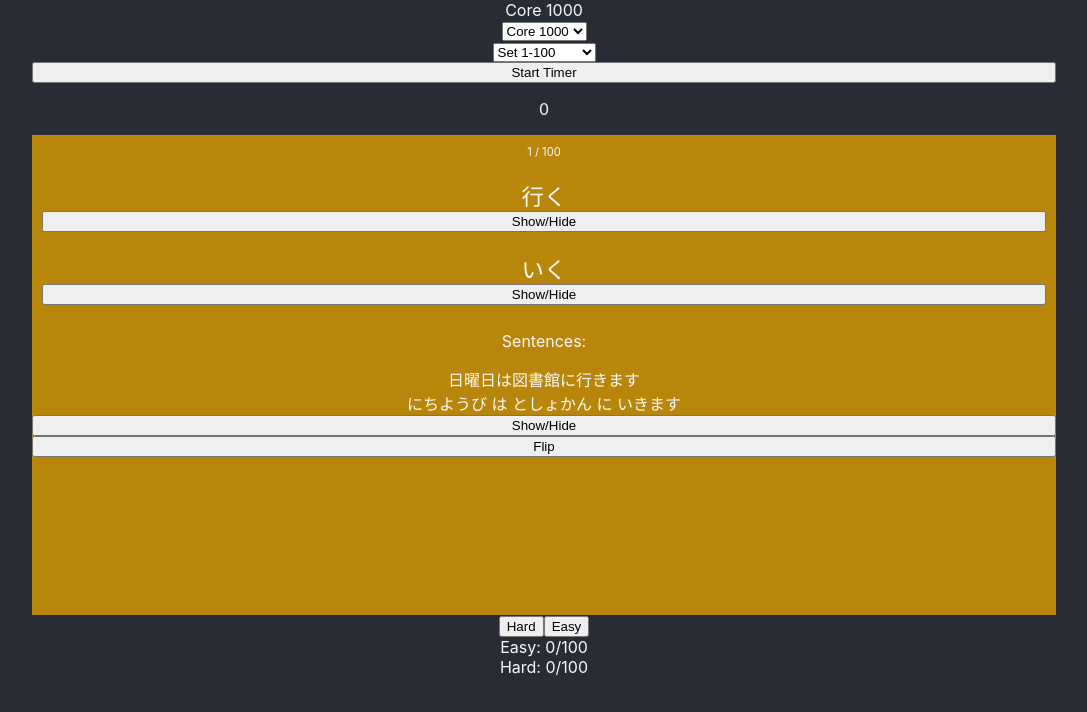
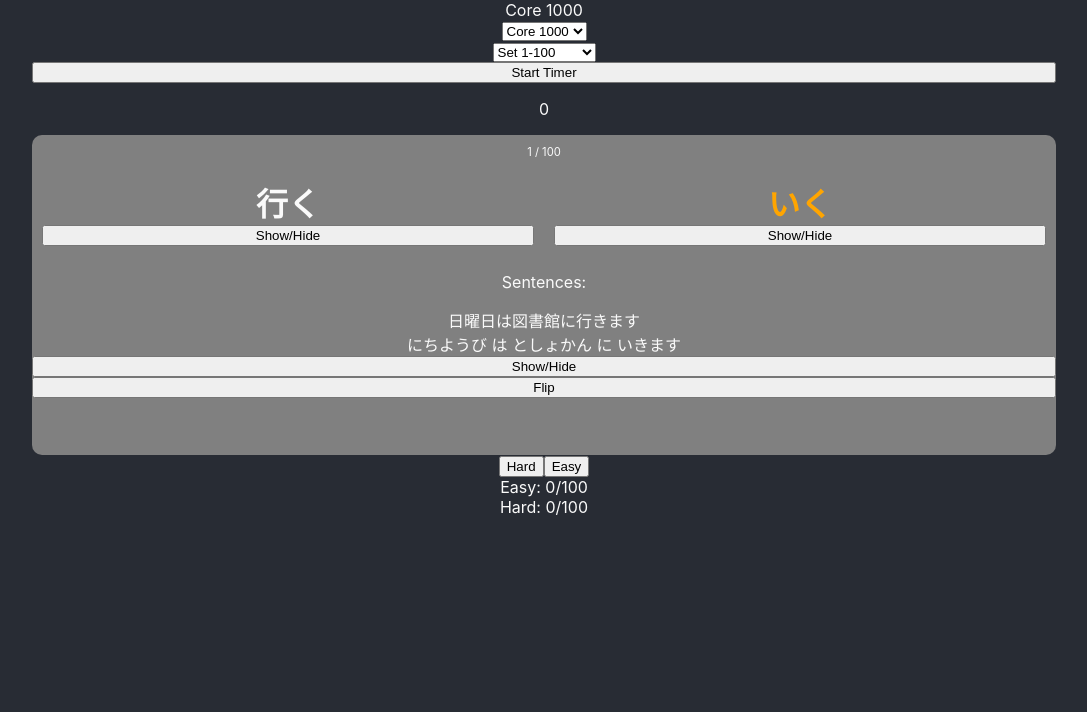
Before and after one commit to licebeam/kaze-app, a React (Create React App) app: page / in a window 1280 px wide. Shown: the top 712 px of the page, without its empty margins (96-1183 px from the left). Built offline with nearby package versions, Linux system fonts and the light colour scheme.

Commit message:
Adjusts basic layout

```diff
--- a/src/components/Card.jsx
+++ b/src/components/Card.jsx
@@ -5,21 +5,39 @@ let timerBarId;
 
 const CardContainer = styled.div`
   display: flex;
+  border-radius: 10px;
   flex-direction: column;
-  background-color: darkgoldenrod;
-  height: 60vh;
+  background-color: gray;
+  height: 40vh;
   .place{
     font-size: .7rem;
     padding: 10px;
   }
-  .kana{
-    font-size: 1.4rem;
+  .kana1{
+    font-size: 2rem;
     padding: 10px;
+    font-weight: bold;
+  }
+  .kana2{
+    font-size: 2rem;
+    padding: 10px;
+    font-weight: bold;
+    color: orange;
+  }
+  .sentences{
+    font-size: 1rem;
   }
 `
 const Section = styled.div`
   display: flex;
+  flex: 1;
   flex-direction: column;
+  align-content: center;
+  justify-content: center;
+  text-align: center;
+`
+const Row = styled.div`
+  display: flex;
   align-content: center;
   justify-content: center;
   text-align: center;
@@ -87,14 +105,14 @@ class Card extends Component {
           <p>{timerBar || '0'}</p>
         </Section>
         <CardContainer>
-
           {
             flipped ? (
               <div>
                 <Section className="place">
                   {place + 1} / {cards.length}
                 </Section>
-                <Section className='kana'>
+                <Row>
+                  <Section className='kana1'>
                     {showKanji ? (
                       <div>
                         {cards[place].kan}
@@ -103,7 +121,7 @@ class Card extends Component {
 
                     <button onClick={() => this.setState({ showKanji: !showKanji })}>Show/Hide</button>
                   </Section>
-                <Section>
+                  <Section className='kana2'>
                     {showKana ? (
                       <div>
                         {cards[place].tran !== 'null' ? cards[place].tran : null}
@@ -111,14 +129,15 @@ class Card extends Component {
                     ) : null}
                     <button onClick={() => this.setState({ showKana: !showKana })}>Show/Hide</button>
                   </Section>
-                <Section>
-                  <p>Translation:</p>
+                </Row>
+                <div>Translation:</div>
+                <Section className="translation">
                   {cards[place].english !== 'null' ? cards[place].english : null}
                 </Section>
+                <div>Sentences:</div>
                 <Section className='sentences'>
                   {showSentences ? (
                     <div>
-                      <p>Sentences:</p>
                       {cards[place].sentences !== 'null' ? cards[place].sentences.split('。')[0] : null}
                       <br></br>
                       {cards[place].sentences !== 'null' ? cards[place].sentences.split('。')[1] : null}
@@ -135,18 +154,20 @@ class Card extends Component {
                   <Section className="place">
                     {place + 1} / {cards.length}
                   </Section>
-                  <Section className='kana'>
+                  <Row>
+                    <Section className='kana1'>
                       {showKanji ? (<div>{cards[place].kan}</div>) : null}
                       <button onClick={() => this.setState({ showKanji: !showKanji })}>Show/Hide</button>
                     </Section>
-                  <Section className='kana'>
+                    <Section className='kana2'>
                       {showKana ? (<div>{cards[place].tran !== 'null' ? cards[place].tran : null}</div>) : null}
                       <button onClick={() => this.setState({ showKana: !showKana })}>Show/Hide</button>
                     </Section>
-                  <Section>
+                  </Row>
+                  <p>Sentences:</p>
+                  <Section className='sentences'>
                     {showSentences ? (
                       <div>
-                        <p>Sentences:</p>
                         {cards[place].sentences !== 'null' ? cards[place].sentences.split('。')[0] : null}
                         <br></br>
                         {cards[place].sentences !== 'null' ? cards[place].sentences.split('。')[1] : null}
```
Lines whose indentation alone changed are shown as unchanged.
